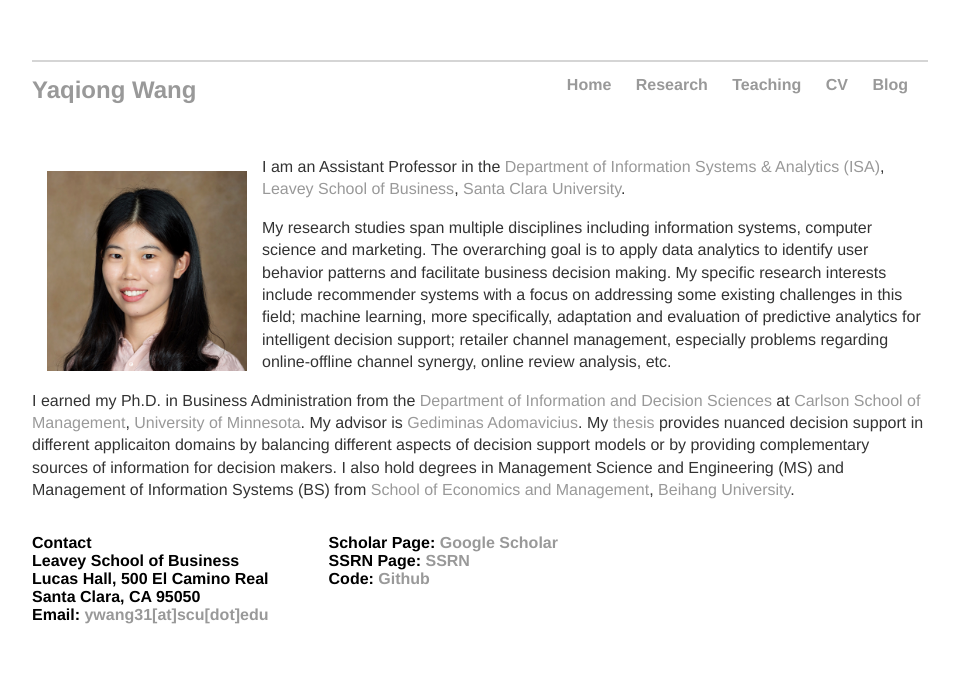
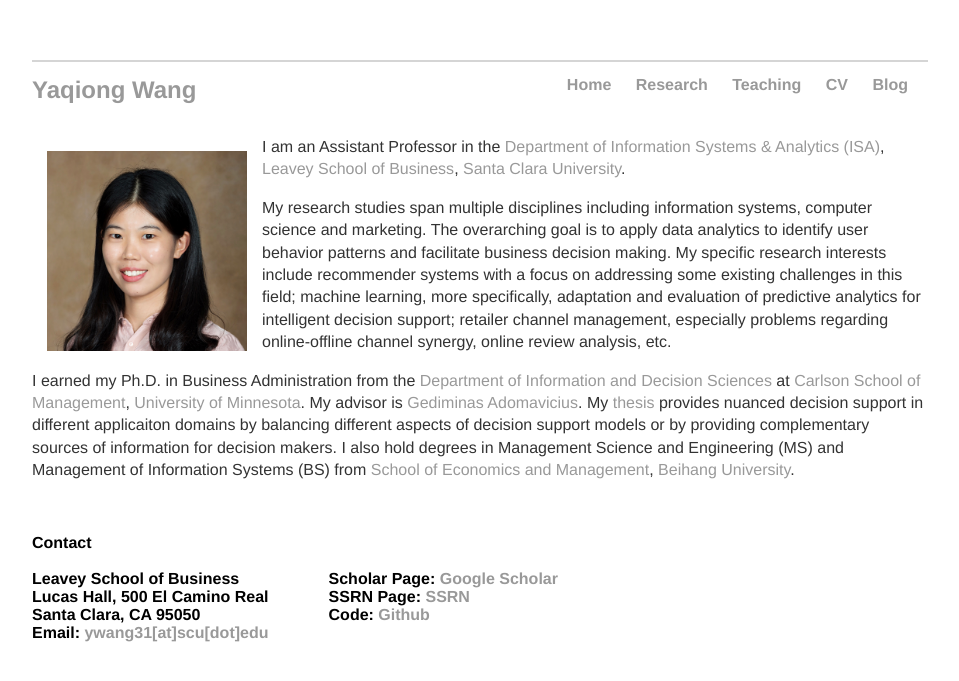
Before and after one commit to YaqiongWang/PersonalWeb, a Jekyll site: the page built from index.html, in a window 1280 px wide. Shown: the top 681 px of the page, without its empty margins (160-1119 px from the left). Built offline with Jekyll 4.4.1, drawn with Linux system fonts in a browser that asks for light colours.

Commit message:
Update default.html

```diff
--- a/_layouts/default.html
+++ b/_layouts/default.html
@@ -20,7 +20,7 @@
     		</ul>
 		</nav>
 		</div>
-		<div class="container" style = "margin-top:20px; float: left">
+		<div class="container" style = "margin-bottom:20px; float: left">
 
 			{{ content }}
 
@@ -28,13 +28,15 @@
 		<footer>
     		<ul id = "contact">
 			<li>Contact</li>
-			<li></li>
+			<li>&nbsp;</li>
 			<li>Leavey School of Business</li>
 			<li>Lucas Hall, 500 El Camino Real</li>
 			<li>Santa Clara, CA 95050</li>
 			<li>Email: <a href="mailto:ywang31@scu.edu">ywang31[at]scu[dot]edu</a></li>
 		</ul>
 	        <ul id = "links">
+			<li>&nbsp;</li>
+			<li>&nbsp;</li>
 			<li>Scholar Page: <a href="https://scholar.google.com/citations?hl=en&authuser=1&user=vK-I-esAAAAJ">Google Scholar</a></li>
 			<li>SSRN Page: <a href="https://papers.ssrn.com/sol3/cf_dev/AbsByAuth.cfm?per_id=2905091">SSRN</a></li>
         		<li>Code: <a href="https://github.com/yaqiongwang">Github</a></li>
```
